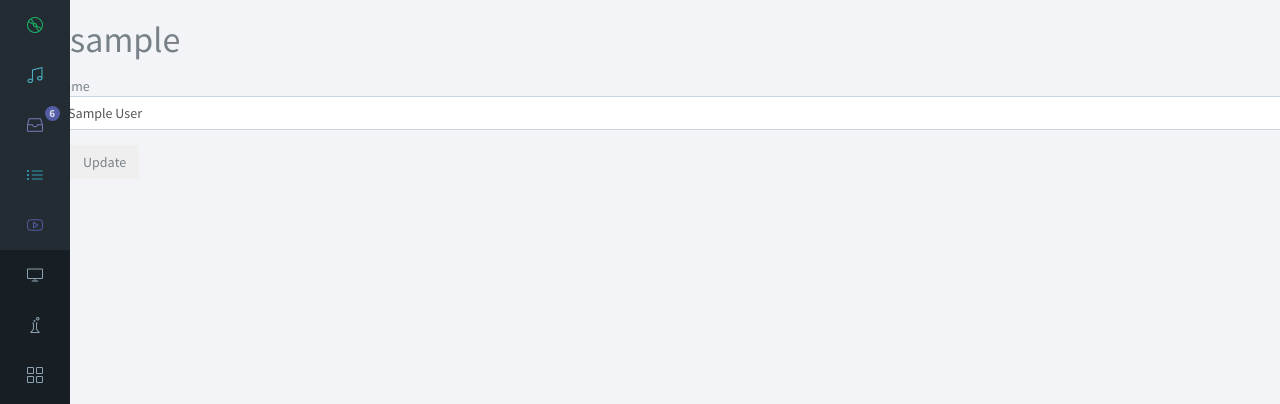
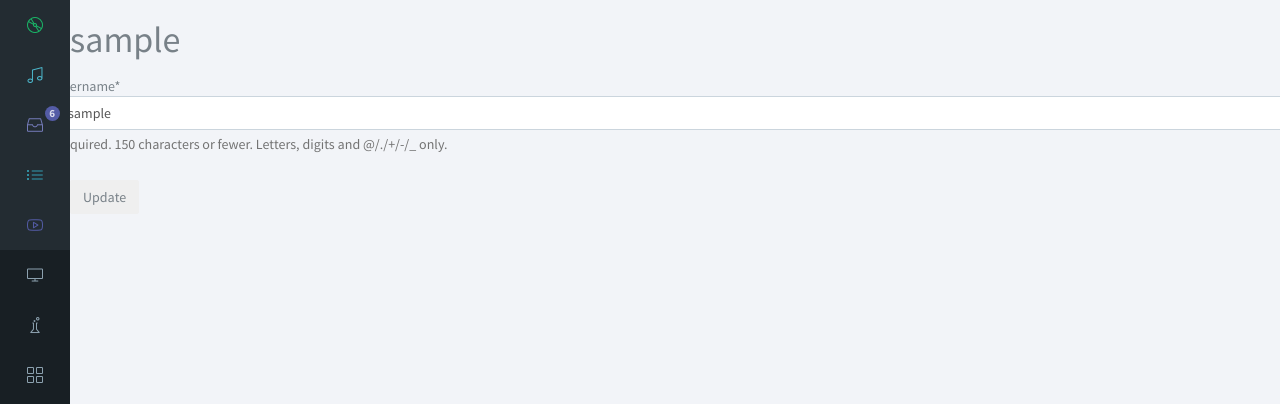
Before and after one commit to ajay2611/mmb, a Django app: a page that uses mmb_repo/templates/base.html in a window 1280 px wide. Shown: the part 60-464 px from the top of the page. Run offline with Django 3.2, Linux system fonts and the light colour scheme; the visitor is signed in with stand-in values (Sample User, id 1); data comes from the database, SQL or seed files in the repository; parts of the project's set-up code (start-up, migrations or seed data) failed here and were passed over; some libraries are stand-ins or nearby versions.

Commit message:
add username from user model and little code restructuring

```diff
--- a/mmb_repo/users/forms.py
+++ b/mmb_repo/users/forms.py
@@ -2,31 +2,30 @@
 from __future__ import absolute_import, unicode_literals
 
 from django import forms
+from django.core.exceptions import ValidationError
+
+import validators
 from crispy_forms.helper import FormHelper
-from crispy_forms.layout import Layout, ButtonHolder, Submit, Fieldset,HTML,MultiField ,Div,Field
-from django.core.exceptions import ValidationError
-import validators
+from crispy_forms.layout import Layout, ButtonHolder, Submit, Fieldset, HTML, MultiField, Div, Field
 
 from .models import User, Profile
 
 
-
 class UserForm(forms.ModelForm):
-
     class Meta:
         # Set this form to use the User model
         model = User
 
         # Constrain the UserForm to just the name field.
-        fields = ("name", )
+        fields = ("username", )
 
 
-class ProfileDataForm(forms.ModelForm):
+class ProfileDataForm(UserForm):
     # about_me = forms.CharField(widget=forms.Textarea)
 
     class Meta:
         model = Profile
-        fields = ("user", "genre", "instrument", "college", "current_city", "phone", "website", "about_me", )
+        fields = ("genre", "instrument", "college", "current_city", "phone", "website", "about_me",)
 
     def __init__(self, *args, **kwargs):
         super(ProfileDataForm, self).__init__(*args, **kwargs)
@@ -35,19 +34,19 @@ class ProfileDataForm(forms.ModelForm):
         # self.helper.filed_class = 'col-lg-5'
         # self.helper.form_class =  'form-horizontal'
         self.helper.layout = Layout(
-                'user',
-                'genre',
-                'instrument',
-                'college',
-                'current_city',
-                'phone',
-                'website',
-                'about_me',
+            'genre',
+            'instrument',
+            'college',
+            'current_city',
+            'phone',
+            'website',
+            'about_me',
 
             ButtonHolder(
                 Submit('submit', 'Submit', css_class='button white')
             )
         )
+
     def clean(self):
         cleaned_data = super(ProfileDataForm, self).clean()
         phone = cleaned_data['phone']
@@ -57,10 +56,8 @@ class ProfileDataForm(forms.ModelForm):
                 int(phone)
             except (ValueError, TypeError):
                 raise forms.ValidationError('Please enter a valid phone number')
-        if website:
-            if validators.url(website) == True:
-                pass
-            else:
-                 self._errors['website'] = self.error_class(
-                    ["Please enter a valid website. For example 'http://makemyband.in'"])
+
+        if website and not validators.url(website):
+            self._errors['website'] = self.error_class(
+                ["Please enter a valid website. For example 'http://makemyband.in'"])
         return cleaned_data
--- a/mmb_repo/users/views.py
+++ b/mmb_repo/users/views.py
@@ -55,7 +55,6 @@ class UserListView(LoginRequiredMixin, ListView):
 
 def edit_profile(request):
     success = False
-    form = ProfileDataForm()
     template = 'users/profile_form.html'
     if request.method == 'POST':
         form = ProfileDataForm(request.POST)
@@ -72,12 +71,13 @@ def edit_profile(request):
             # success = True
             return HttpResponseRedirect(reverse('home'))
         else:
-            render_to_response(template,{
-                'form': form},context_instance=RequestContext(request)
-            )
+            print ('Invalid form')
+    else:
+        form = ProfileDataForm()
+        userform = UserForm()
 
     return render_to_response(template,
-                              {'form': form, 'success': success},
+                              {'form': form, 'userform': userform, 'success': success},
                               context_instance=RequestContext(request)
                               )
 
```
Also changed, not shown: mmb_repo/templates/users/profile_form.html (+5 -2 lines).
